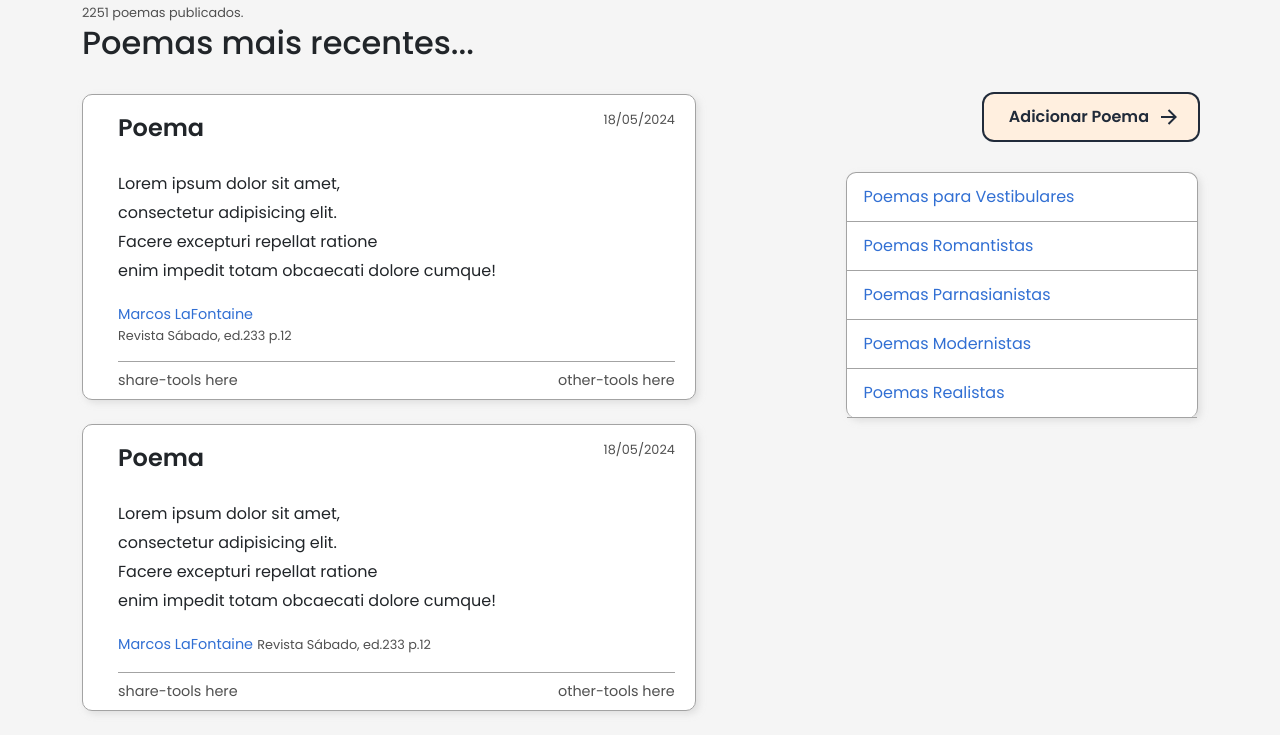
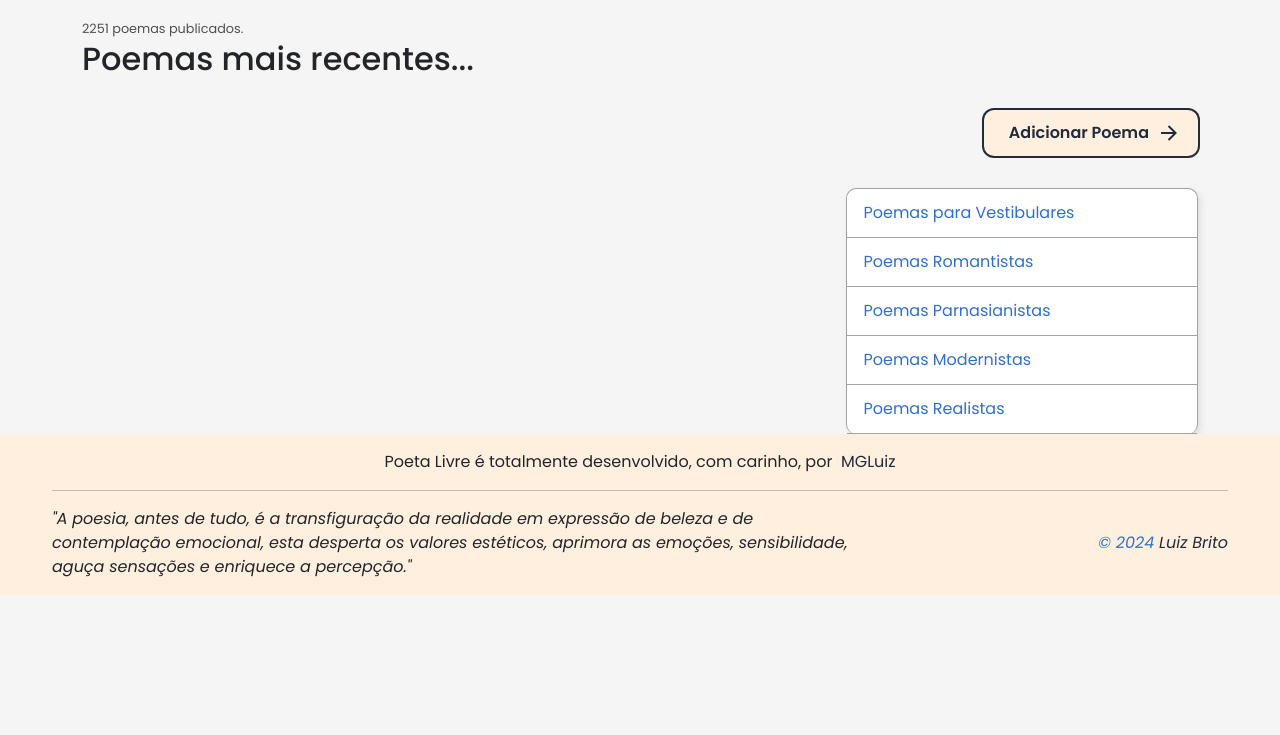
Before and after one commit to MGLuiz/poeta-livre, a PHP site: page / in a window 1280 px wide. Shown: the part 101-836 px from the top of the page. After the commit the page ends 696 px from the top, so only its background shows below. Run offline with PHP 8.4, Linux system fonts and the light colour scheme; data that the repository does not hold is empty; a stand-in replaces the project's code that opens the database connection; some libraries are stand-ins or nearby versions.

Commit message:
Tela inicial completa

```diff
--- a/home.css
+++ b/home.css
@@ -1,80 +1,8 @@
-/* Header */
-
-header{
-    background-color: var(--primary-color);
-    display: flex;
-    width: 100%;
-    border-bottom: 1px solid #a3a3a3;
-}
-
-header .container{
-    justify-content: space-between;
-}
-
-.logo{
-    align-items: center;
-}
-.logo img{
-    width: 100px;
-}
-.logo h1{
-    font-family: "Great Vibes", cursive;
-    font-size: 3rem;
-    margin: 0;
-}
-
-header nav ul{
-    align-items: center;
-    list-style: none;
-    margin: 0;
-    flex-wrap: wrap ;
-}
-header nav ul li{
-    padding: 0 0.8rem 6px 0.8rem;
-    transition: .3s;
-    border-bottom: 1px solid var(--primary-color);
-}
-header nav ul li:last-child{
-    margin-right: 1rem;
-}
-
-header nav ul li:hover,
-header nav ul li.active{
-    border-bottom: 1px solid var(--secondary-color);
-}
-
-header nav ul li a{
-    min-width: 100%;
-    height: 100%;
-    cursor: pointer;
-}
-
-header nav form{
-    display: flex;
-    align-items: center;
-    gap: 0.5rem;
-    position: relative;
-}
-
-header nav form input{
-    outline: none;
-    border: 0;
-
-    border-bottom: 1px solid ;
-    background-color: var(--primary-color);
-    padding: 6px;
-}
-
-header nav form button{
-    padding: 6px;
-    background: transparent !important;
-    position: absolute;
-    right: 0;
-    border: 0;
-}
-
 /* Main sections*/
 
+.poemas-destaque{
+    margin-top: 1rem;
+}
 .poemas-destaque h2{
     margin-bottom: 2rem;
 }
@@ -94,7 +22,7 @@ header nav form button{
     background-color: #fff;
     border: 1px solid #a3a3a3;
     max-width: 100%;
-    padding: 15px 20px 0 35px;
+    padding: 15px 35px 0 35px;
     border-radius: 10px;
     box-shadow: 3px 3px 6px rgba(207, 207, 207, 0.56);
     margin-bottom: 1.5rem;
@@ -262,3 +190,24 @@ aside{
     border-bottom: 1px solid #a3a3a3;
     color: #316fd3;
 }
+
+/*Footer Section */
+
+footer{
+    background-color: var(--primary-color);
+    padding: 1rem 0;
+}
+
+.footer-quote{
+    justify-content: center;
+}
+
+footer .info-project{
+    font-style: italic;
+    max-width: 70%;
+}
+
+footer .mgluiz-copyright{
+    color: #316fd3;
+    font-style: italic;
+}
--- a/index.php
+++ b/index.php
@@ -1,3 +1,12 @@
+<?php
+    require 'autoload.php';
+
+    $pdoConn = ConnectionFactory::getConnection();
+    $DAOpoemas = new DAOPoemas($pdoConn);
+    $poemas = $DAOpoemas->getAllPoemas();
+
+    $pdoConn = null;
+?>
 <!DOCTYPE html>
 <html lang="pt-BR">
 <head>
@@ -20,7 +29,7 @@
         <div class="container flex">
             <a href="">
                 <div class="logo flex">
-                    <img src="assets/img/poetalivre-logo-rmbg.png" alt="">
+                    <img src="./assets/img/poetalivre-logo-rmbg.png" alt="">
                     <h1>Poeta Livre</h1>
                 </div>
             </a>
@@ -51,58 +60,31 @@
                 <h2>Poemas mais recentes...</h2>
                 <div class="flex" style="justify-content: space-between;">
                     <div class="poemas-cards">
-                        <div class="poema-card">
-                            <div class="poema-header flex">
-                                <div class="poema-title">Poema</div>
-                                <div class="poema-date">18/05/2024</div>
-                            </div>
-                            <div class="poema-preview">
-                                <p>
-                                    Lorem ipsum dolor sit amet, <br>
-                                    consectetur adipisicing elit. <br>
-                                    Facere excepturi repellat ratione <br>
-                                    enim impedit totam obcaecati dolore cumque!
-                                </p>
-                            </div>
-                            <div class="poema-autoria">
-                                <div class="poema-autor"><a href="">Marcos LaFontaine</a></div>
-                                <div class="poema-fonte">Revista Sábado, ed.233 p.12</div>
-                            </div>
-                            <div class="poema-toolbar flex">
-                                <div class="share-tools">
-                                    share-tools here
-                                </div>
-                                <div class="other-tools">
-                                    other-tools here
-                                </div>
-                            </div>
-                        </div> <!-- Poema card -->
-                        <div class="poema-card">
-                            <div class="poema-header flex">
-                                <span class="poema-title">Poema</span>
-                                <span class="poema-date">18/05/2024</span>
-                            </div>
-                            <div class="poema-preview">
-                                <p>
-                                    Lorem ipsum dolor sit amet, <br>
-                                    consectetur adipisicing elit. <br>
-                                    Facere excepturi repellat ratione <br>
-                                    enim impedit totam obcaecati dolore cumque!
-                                </p>
-                            </div>
-                            <div class="poema-autoria">
-                                <span class="poema-autor"><a href="">Marcos LaFontaine</a></span>
-                                <span class="poema-fonte">Revista Sábado, ed.233 p.12</span>
-                            </div>
-                            <div class="poema-toolbar flex">
-                                <div class="share-tools">
-                                    share-tools here
-                                </div>
-                                <div class="other-tools">
-                                    other-tools here
-                                </div>
-                            </div>
-                        </div> <!-- Poema card -->
+                        <?php
+                            foreach ($poemas as $poema){
+                                echo '<div class="poema-card">';
+                                echo '<div class="poema-header flex">';
+                                echo '<div class="poema-title">'.$poema['titulo'].'</div>';
+                                echo '<div class="poema-date">'.$poema['dt_registro'].'</div>';
+                                echo '</div>';
+
+                                $poema['poema'] = explode("\n", $poema['poema']);
+                                $poema['poema'] = implode("<br>", $poema['poema']);
+                                echo '<div class="poema-preview"><p>'.$poema['poema'].'</p></div>';
+                                echo '<div class="poema-autoria">';
+
+                                $poema['id_autor'] = $DAOpoemas->getAutorName($poema['id_autor']);
+                                echo '<div class="poema-autor"><a href="">'.$poema['id_autor']['nome'].'</a></div>';
+                                echo '<div class="poema-fonte">Revista Sábado, ed.233 p.12</div>';
+                                echo '</div>';
+
+                                echo '<div class="poema-toolbar flex">';
+                                echo '<div class="share-tools"></div>';
+                                echo '<div class="other-tools"></div>';
+                                echo '</div>';
+                                echo '</div> <!-- Poema Card -->';
+                            }
+                        ?>
                     </div>
 
                     <aside class="flex">
@@ -163,5 +145,21 @@
         </div>
     </section> <!-- Main Section -->
 
+    <footer>
+        <div class="container">
+            <span class="footer-quote flex">
+                Poeta Livre é totalmente desenvolvido, com carinho, por &nbsp; <a href="https://mgluiz.github.io/mgluiz-linktree/">MGLuiz</a>
+            </span>
+            <hr>
+            <div class="flex" style="justify-content: space-between; align-items: center;">
+                <span class="info-project">
+                    "A poesia, antes de tudo, é a transfiguração da realidade em expressão de beleza e de contemplação emocional, esta desperta os valores estéticos, aprimora as emoções, sensibilidade, aguça sensações e enriquece a percepção."
+                </span>
+                <span class="mgluiz-copyright">
+                    &copy; 2024 <a href="https://mgluiz.github.io/mgluiz-linktree/">Luiz Brito</a>
+                </span>
+            </div>
+        </div>
+    </footer>
 </body>
 </html>
```
Also changed, not shown: assets/css/globals.css (+76 -0 lines), autores/alphonsus_de_guimaraens/avatar.jpg (added).
